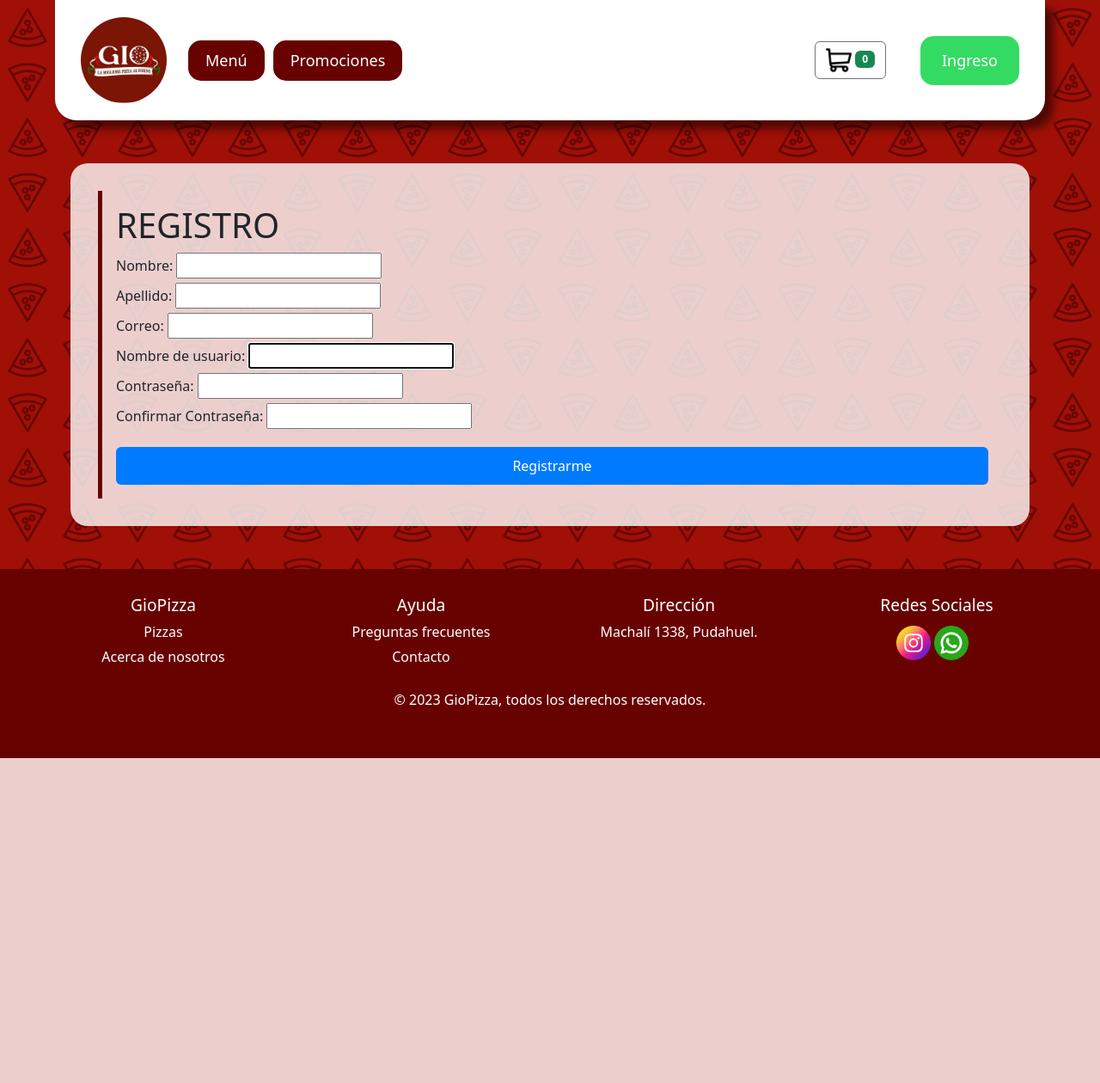
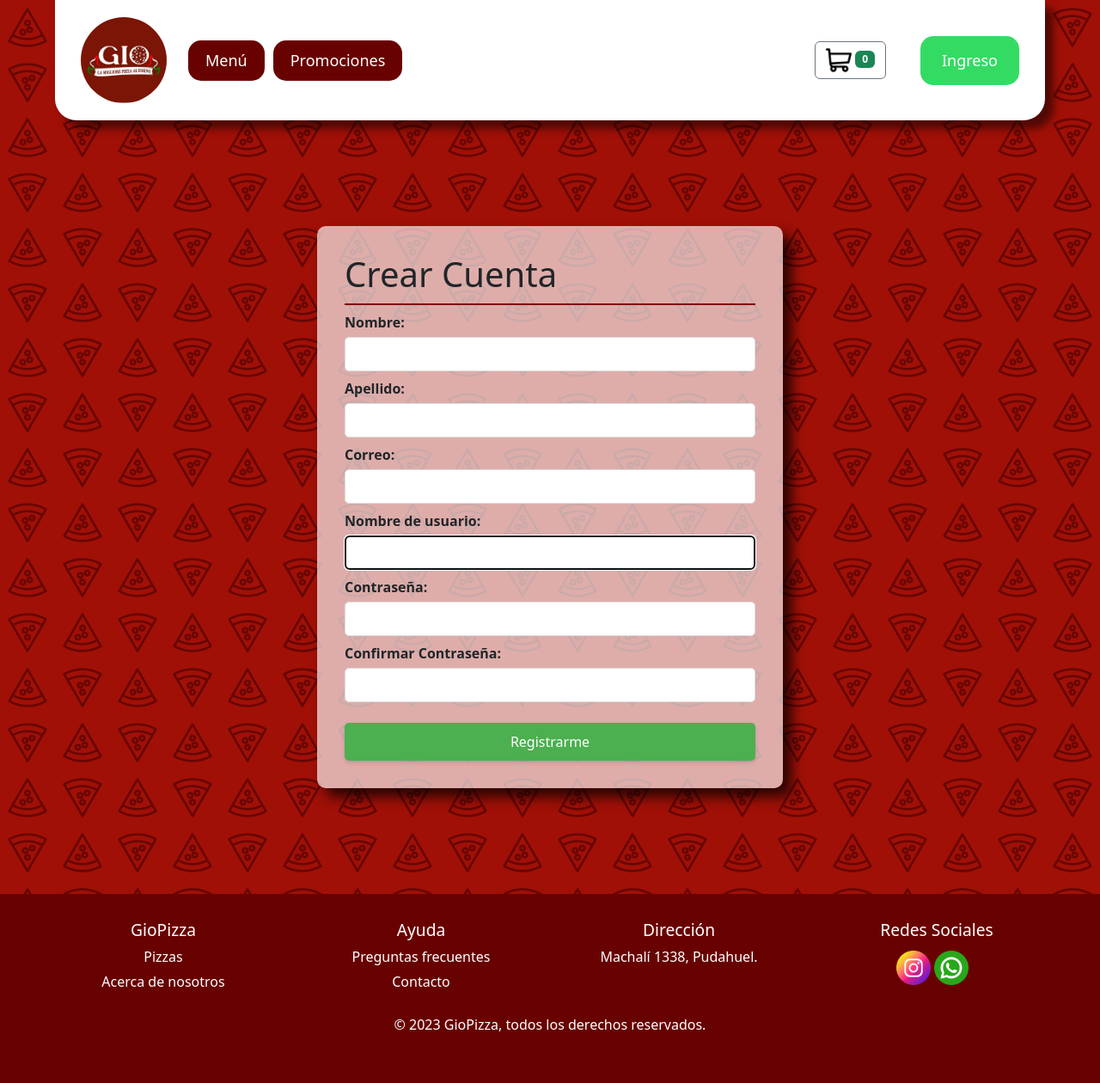
Before and after one commit to AxelRiffo/Proyecto_apt_ecommerce, a Django app: page /signup/ in a window 1280 px wide. Shown: the whole page at 86% size. Before the commit the page ends 882 px from the top, so only its background shows below. Run offline with Django 4.2, Linux system fonts and the light colour scheme.

Commit message:
css en ingreso y registrarse

```diff
--- a/APT2/store/static/css/ingreso.css
+++ /dev/null
@@ -1,32 +0,0 @@
-.body {
-    background-color: rgba(255, 255, 255, 0.80);
-    display: flex;
-    flex-direction: column;
-    margin: 0;
-    border-radius: 20px;
-    padding: 2em;
-}
-
-.column {
-    margin: 0;
-    flex: 1;
-    padding: 1em;
-    border-left: 5px solid #680200;
-    display: flex;
-    flex-direction: column;
-    justify-content: center;
-}
-
-.column button {
-    margin-top: 1em;
-    width: 100%;
-    background-color: #007bff;
-    color: #fff;
-    padding: 10px;
-    border: none;
-    cursor: pointer;
-}
-
-.footer {
-    bottom: 0;
-}
--- /dev/null
+++ b/APT2/store/static/css/singup.css
@@ -0,0 +1,63 @@
+.body {
+    display: flex;
+    justify-content: center;
+    align-items: center;
+    height: 100vh;
+    margin: 0;
+    padding: 1em;
+}
+
+.column {
+    width: 50%;
+    overflow-y: auto;
+    margin: 0 auto;
+    padding: 2em;
+    border-radius: 10px;
+    box-shadow: 10px 10px 15px rgba(0, 0, 0, 0.759);
+    background: rgba(255, 255, 255, 0.658);
+    display: flex;
+    flex-direction: column;
+}
+
+.column button {
+    margin-top: 1em;
+    width: 100%;
+    background-color: #4CAF50;
+    color: #fff;
+    padding: 10px;
+    border: none;
+    border-radius: 5px;
+    cursor: pointer;
+    box-shadow: 0 2px 5px rgba(0, 0, 0, 0.15);
+}
+
+.column button:hover{
+    background-color: #18691b;
+    color: white;
+}
+
+.column .form-group {
+    margin-bottom: 0.5em;
+}
+
+.column .form-group label {
+    font-weight: bold;
+    margin-bottom: 5px;
+    display: block;
+}
+
+.column .form-group input {
+    width: 100%;
+    padding: 7px;
+    border: 1px solid #ddd;
+    border-radius: 5px;
+}
+
+.footer {
+    bottom: 0;
+}
+
+h1 {
+    border-bottom: 2px solid #800000;
+    padding-bottom: 10px;
+}
--- a/APT2/store/templates/signup.html
+++ b/APT2/store/templates/signup.html
@@ -1,11 +1,11 @@
 {% extends 'base.html' %}
 {% load static %}
 {% block content %}
-  <link rel="stylesheet" type="text/css" href="{% static 'css/ingreso.css' %}" />
+  <link rel="stylesheet" type="text/css" href="{% static 'css/singup.css' %}" />
 
   <div class="body">
     <div class="column">
-      <h1>REGISTRO</h1>
+      <h1>Crear Cuenta</h1>
       <form method="post" class="signup-form">
         {% csrf_token %}
         <div class="form-group">
@@ -36,5 +36,7 @@
         {{ error }}
       </form>
     </div>
+    <div></div>
+    <div></div>
   </div>
 {% endblock %}
```
Also changed, not shown: APT2/store/static/css/signin.css (added, +63 -0 lines), APT2/store/templates/signin.html (+10 -3 lines).
